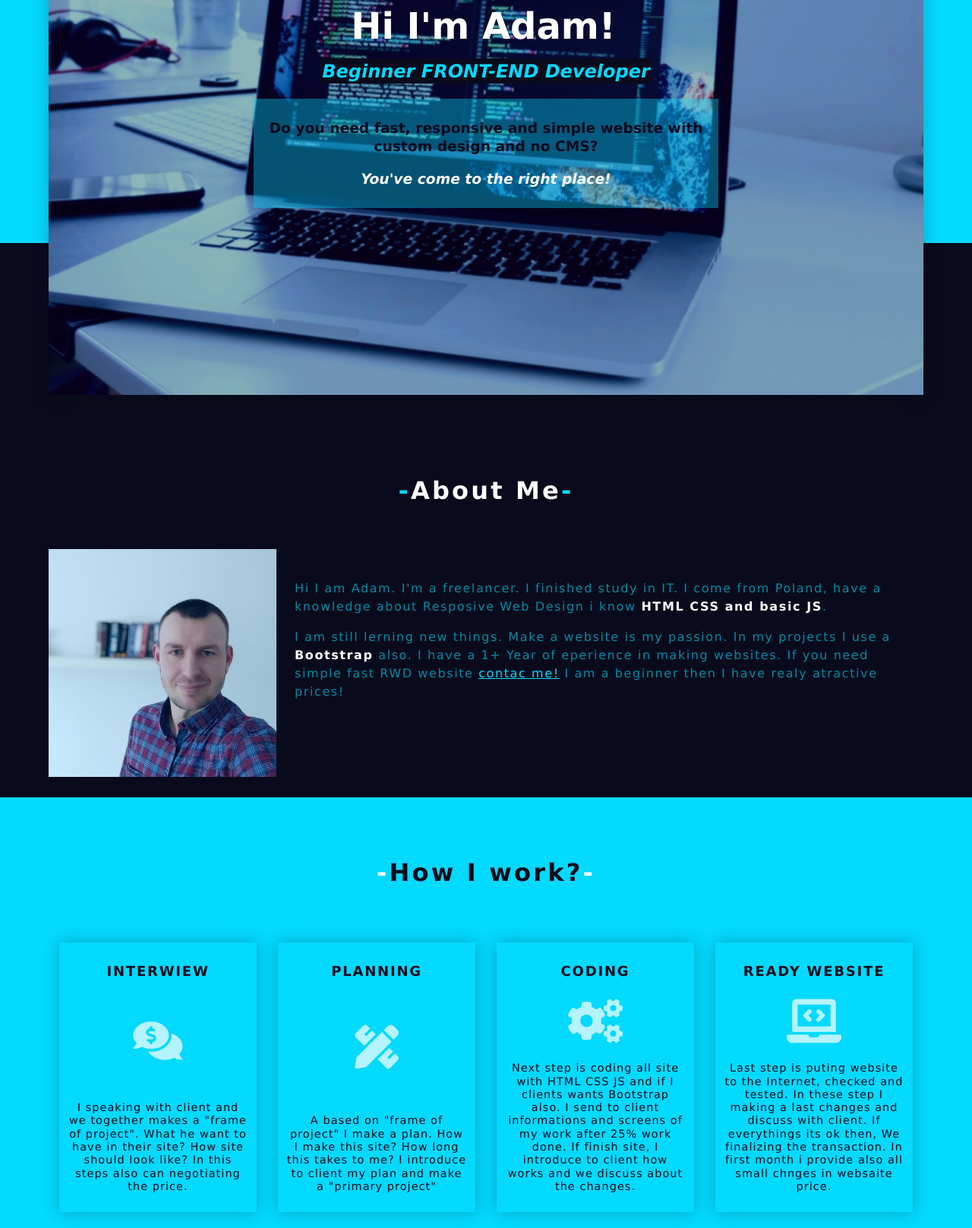
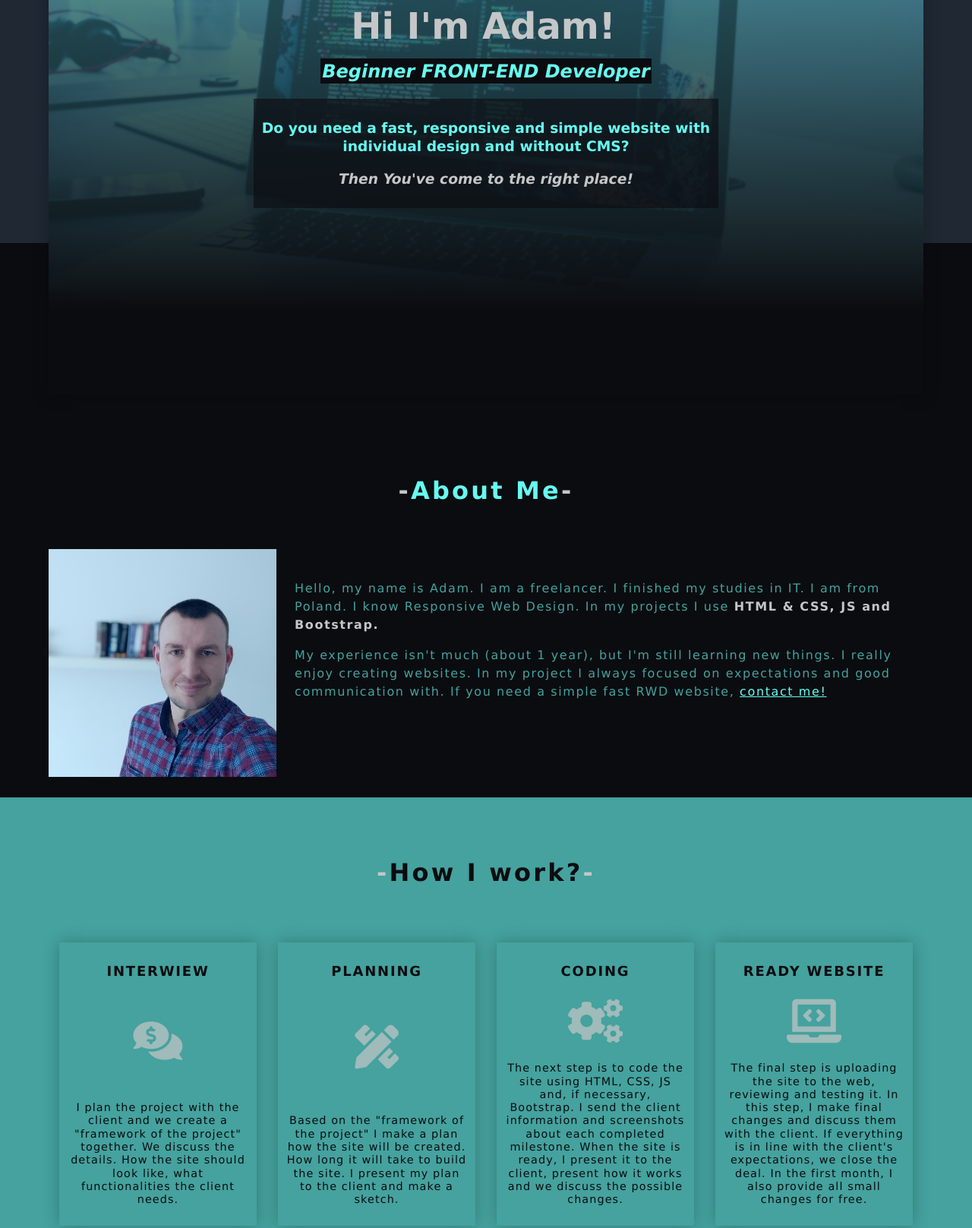
Before and after one commit to admMaz/portfolio, a plain HTML site: page index.html in a window 1280 px wide. Shown: the part 280-1897 px from the top of the page at 76% size. Drawn offline with Linux system fonts and the light colour scheme.

Commit message:
Add files via upload
changes texts and colors of website

```diff
--- a/index.html
+++ b/index.html
@@ -39,9 +39,9 @@
                 <div id="cursor"></div>
                 <h2 class="header-subtitle">Beginner FRONT-END Developer</h2>
                 <div class="description">
-                    <h3>Do you need <strong>fast, responsive and simple website</strong> with custom
-                        design and no CMS? </h3>
-                    <h3><em>You've come to the right place!</em></h3>
+                    <h3>Do you need <strong>a fast, responsive and simple website</strong> with individual
+                        design and without CMS? </h3>
+                    <h3><em> Then You've come to the right place!</em></h3>
                 </div>
             </section>
         </div>
@@ -58,14 +58,13 @@
 
 
                   <p>
-                        Hi I am Adam. I'm a freelancer. I finished study in IT. I come from Poland, have a knowledge about
-                        Resposive Web Design i know <strong> HTML CSS and basic JS</strong>.</p>
+                       Hello, my name is Adam. I am a freelancer.
+                       I finished my studies in IT. I am from Poland.
+                       I know Responsive Web Design. In my projects I use <strong>HTML & CSS, JS and Bootstrap.</strong> </p>
                     <p>
-                        I am still lerning new things. Make a website is my passion. In my projects I use a
-                        <strong>Bootstrap</strong> also.
-                        I have a 1+ Year of eperience in making websites. If you need simple fast RWD website <a
-                            href="#contact">contac me!</a> I am a beginner then I have realy atractive prices!
-                            </p>
+                        My experience isn't much (about 1 year), but I'm still learning new things. I really enjoy creating websites. In my project
+                        I always focused on expectations and good communication with.
+                        If you need a simple fast RWD website, <a href="#contact">contact me!</a></a></p>
                 </article>
             </div>
         </section>
@@ -79,35 +78,31 @@
                     <h3 class="article-title">Interwiew</h3>
                     <i class="fas fa-comments-dollar"></i>
                     <p class="text">
-                        I speaking with client and we together makes a "frame of project". What he want to have in their
-                        site?
-                        How site should look like? In this steps also can negotiating the price.
+                      I plan the project with the client and we create a "framework of the project" together. We discuss the details.
+                      How the site should look like, what functionalities the client needs.</p>
                 </article>
                 <article class="how-info flex f-center">
                     <h3 class="article-title">Planning</h3>
                     <i class="fas fa-pencil-ruler"></i>
                     <p class="text">
-                        A based on "frame of project" I make a plan. How I make this site? How long this takes to me?
-                        I introduce to client my plan and make a "primary project"
+                       Based on the "framework of the project" I make a plan how the site will be created. How long it will take to build the site.
+                       I present my plan to the client and make a sketch.
                     </p>
                 </article>
                 <article class="how-info flex f-center">
                     <h3 class="article-title">Coding</h3>
                     <i class="fas fa-cogs"></i>
                     <p class="text">
-                        Next step is coding all site with HTML CSS JS and if I clients wants Bootstrap also.
-                        I send to client informations and screens of my work after 25% work done.
-                        If finish site, I introduce to client how works and we discuss about the changes.
+                       The next step is to code the site using HTML, CSS, JS and, if necessary, Bootstrap. I send the client information and screenshots about each completed milestone. When the site is ready, I present it to the client,
+                       present how it works and we discuss the possible changes.
                     </p>
                 </article>
                 <article class="how-info flex f-center">
                     <h3 class="article-title">Ready Website</h3>
                     <i class="fas fa-laptop-code"></i>
                     <p class="text">
-                        Last step is puting website to the Internet, checked and tested. In these step I making a last
-                        changes and discuss with client.
-                        If everythings its ok then, We finalizing the transaction. In first month i provide also all
-                        small chnges in websaite price.
+                        The final step is uploading the site to the web, reviewing and testing it. In this step, I make final changes and discuss them with the client. If everything is in line with the client's expectations, we close the deal.
+                        In the first month, I also provide all small changes for free.
                     </p>
                 </article>
             </div>
--- a/style.css
+++ b/style.css
@@ -1,24 +1,33 @@
-/* #090b1c
+/* #0b0c10
 #04d9ff
 #13133a */
+
+/*
+#0b0c10
+#1f2833
+#c5c6c7
+#66fcf1
+#45a29e
+*/
+
 *{
   border:none;
   box-sizing: border-box;
 }
 body{
-  background-color:#090b1c;
+  background-color:#0b0c10;
   margin:0;
   font-family:Verdana, Geneva, Tahoma, sans-serif;
 }
 
  #about a{
-  color:#04d9ff;
+  color:#66fcf1;
   transition: all 0.3s ease-in;
 }
 
 #about a:href{
   text-decoration:underline;
-  color:white;
+  color:#c5c6c7;
 
 }
 
@@ -50,12 +59,12 @@ body{
 }
 
 .introduce strong{
-  color:#fff;
+  color:#c5c6c7;
   font-size:500;
 }
 
 .fas{
-  color:#fff;
+  color:#c5c6c7;
   font-size:4em;
   opacity:0.7;
 }
@@ -78,20 +87,20 @@ body{
   content: "";
   grid-column: 1/-1;
   grid-row: 1/1;
-  background-color: #04d9ff;
+  background-color: #1f2833;
 }
 
 
 #site-header {
   grid-column: 1 / 3;
   grid-row: 1 / 2;
-  color: #FFF;
+  color: #c5c6c7;
   padding: 35px 20px;
   box-shadow:  0px 0px 20px rgba(0, 0, 0, 0.25);
 }
 
 .section-title{
-  color:#FFF;
+  color:#66fcf1;
   font-size:2em;
   text-align:center;
   letter-spacing:0.1em;
@@ -100,13 +109,13 @@ body{
 
 }
 .section-title >span{
-  color:#04d9ff;
+  color:#c5c6c7;
 }
 
 /********NAVIGATION************/
 .navbar-main{
   width:100%;
-  background:#04d9ff;
+  background:#1f2833;
   box-shadow:1px 1px 4px rgba(0, 0, 0, 0.25);
   position:fixed;
   z-index:10;
@@ -117,7 +126,7 @@ body{
     padding:0px;
   }
 a{
-  color:#090b1c;
+  color:#66fcf1;
   text-align: center;
 }
 
@@ -135,9 +144,9 @@ a{
 }
 
 .navbar-main ul a:hover{
-  color:#fff;
+  color:#c5c6c7;
   font-size:1.1em;
-  border-bottom:1px solid #fff;
+  border-bottom:1px solid #c5c6c7;
   transition: 0.3s all ease-out;
 }
 
@@ -163,7 +172,7 @@ a{
 }
 
 .navbar-main .menu-icon .nav-icon{
-  background:#fff;
+  background:#c5c6c7;
   display:block;
   height:2px;
   width:18px;
@@ -172,7 +181,7 @@ a{
 }
 
 .navbar-main .menu-icon .nav-icon::before{
-  background:#fff;
+  background:#c5c6c7;
   content:'';
   display:block;
   height:100%;
@@ -184,7 +193,7 @@ a{
 }
 
 .navbar-main .menu-icon .nav-icon::after{
-  background:#fff;
+  background:#c5c6c7;
   content:'';
   display:block;
   height:100%;
@@ -252,7 +261,8 @@ a{
 
 /**********style header*****/
 #site-header{
-  background:url(img/computerOnDesk-header.jpg);
+background: linear-gradient(0deg, rgba(11,12,16,1) 14%, rgba(102,252,241,0.4542191876750701) 100%),
+ url(img/computerOnDesk-header.jpg);
   background-size:cover;
   background-position:center;
   height:100vh;
@@ -262,14 +272,14 @@ a{
 
 .main-header-text{
   font-size:3em;
-  color:#fff;
+  color:#c5c6c7;
 
 }
 
 .header-subtitle{
   font-size:1.5em;
-  background-color:#090b1c;
-  color:#04d9ff;
+  background-color:#0b0c10;
+  color:#66fcf1;
   font-style: italic;
   margin-top:-1em;
   padding:0.1em;
@@ -277,21 +287,21 @@ a{
 }
 
 #site-header .description{
-  color:#fff;
+  color:#c5c6c7;
   width:55%;
   text-align:center;
   padding:0.5em;
   line-height: 1.5em;
   font-weight:400;
-  background-color:#04d9ff61;
-  color:#090b1c;
+  background-color:#0b0c10a3;
+  color:#66fcf1;
 }
 .description em{
-  color:#fff;
+  color:#c5c6c7;
 }
 /* style about*/
 .introduce{
-  color:#038ba3;
+  color:#45a29e;
   padding:1.5em;
   line-height: 1.5em;
   letter-spacing: 0.1em;;
@@ -300,16 +310,16 @@ a{
 
 /*style how*/
 #how{
- background-color:#04d9ff;
- color:#090b1c;
+ background-color:#45a29e;
+ color:#0b0c10;
  padding-bottom:1.5em;
 }
 #how > .section-title{
- color:#090b1c;
+ color:#0b0c10;
 }
 
 #how >.section-title>span{
-  color:#fff;
+  color:#c5c6c7;
 }
 #how .container{
 flex-direction:row;
@@ -323,7 +333,8 @@ flex-direction:row;
   font-size:0.9em;
 }
 .how-info:hover{
-  background-color:#038ba3;
+  background-color:#1f2833;
+  color:#c5c6c7;
   transform:translateY(-1em);
   transition:0.5s;
 }
@@ -361,7 +372,7 @@ transition:0.5s;
   top: 0;
   width: 100%;
   height: 100%;
-  background-color:#04d9ff9f;
+  background-color:#45a29ec0;
   transition: 0.4s ease-out all .1s;
 }
 
@@ -393,7 +404,7 @@ figcaption i{
 }
 .live i{
   font-size:1.5em;
-  color:#fff
+  color:#c5c6c7
 }
 .live a{
   text-decoration: none;
@@ -401,24 +412,24 @@ figcaption i{
 .live h4{
   padding:0.2em;
   margin:0.1em;
-  color:#fff;
+  color:#c5c6c7;
 }
 .live{
-   color:#fff;
+   color:#c5c6c7;
    cursor:pointer;
    padding:0.5em;
    margin-top:1em;
 }
 
 .live .see-live{
-  border:1px solid #fff;
+  border:1px solid #c5c6c7;
   background-color:#038ba3;
   padding:0.4em;
   transition: all 0.3s ease-out;
 }
 
 .live .see-live:hover{
-  background-color: #090b1c;
+  background-color: #0b0c10;
 
 }
 
@@ -427,7 +438,8 @@ figcaption i{
 
 /*contact*/
 #contact .background{
-  background:url(img/contact-bg.jpg);
+
+background: linear-gradient(0deg, rgba(11,12,16,1) 1%, rgba(31,40,51,0.6110819327731092) 98%),url(img/contact-bg.jpg);
   background-size:cover;
   background-position:center;
   height:40vh;
@@ -438,10 +450,13 @@ padding:5em;
 justify-content: space-around;
 flex-direction: row;
 }
+#contact h3{
+  color:#45a29e;
+}
 
 #contact i{
   font-size:4em;
-  color:#000;
+  color:#66fcf1;
    opacity:1;
 }
 
@@ -453,7 +468,7 @@ flex-direction: row;
     transition: all 0.3s ease-in;
   }
    #contact .contact-ex:hover{
-    color:#090b1c;
+    color:#45a29e;
     font-size:0.9em;
   }
 
@@ -461,17 +476,17 @@ flex-direction: row;
 /*footer*/
 
 #footer h5{
-  color:#04d9ff;
+  color:#66fcf1;
   font-weight:500;
 
 }
 
 #footer strong{
- color:#fff;
+ color:#c5c6c7;
 }
 #footer a{
   text-decoration: none;
-  color:#fff;
+  color:#c5c6c7;
 }
 
 /* RWD resize element and behavior*/
@@ -508,9 +523,10 @@ flex-direction: row;
   }
 
  #site-header{
-   background: url(img/computerOnDesk-header-mobile.jpg);
+   background: linear-gradient(0deg, rgba(11,12,16,1) 14%, rgba(102,252,241,0.4542191876750701) 100%),
+   url(img/computerOnDesk-header-mobile.jpg);
    background-repeat: no-repeat;
-   height:50vh;
+   height:100vh;
    box-shadow:none;
    background-size: cover;
  }
@@ -546,7 +562,7 @@ flex-direction: row;
     font-size:1.5em;
   }
    #contact .contact-ex:hover{
-    color:#fff;
+    color:#c5c6c7;
     font-size:0.9em;
   }
  }
@@ -584,10 +600,10 @@ animation:move-down 1s;
 
 .typewriter {
   overflow: hidden; /* Ensures the content is not revealed until the animation */
-  border-right: .15em solid #04d9ff; /* The typwriter cursor */
+  border-right: .15em solid #66fcf1; /* The typwriter cursor */
   white-space: nowrap; /* Keeps the content on a single line */
   animation:
-    typing 3.5s steps(12, end),
+    typing 3.5s steps(13, end),
     blink-caret .75s step-end infinite;
 }
 
@@ -600,7 +616,7 @@ animation:move-down 1s;
 /* The typewriter cursor effect */
 @keyframes blink-caret {
   from, to { border-color: transparent }
-  50% { border-color: #04d9ff; }
+  50% { border-color: #66fcf1; }
 }
 
 /*animated hover nav*/
```
Also changed, not shown: img/logo.png, img/logos.png (added).
